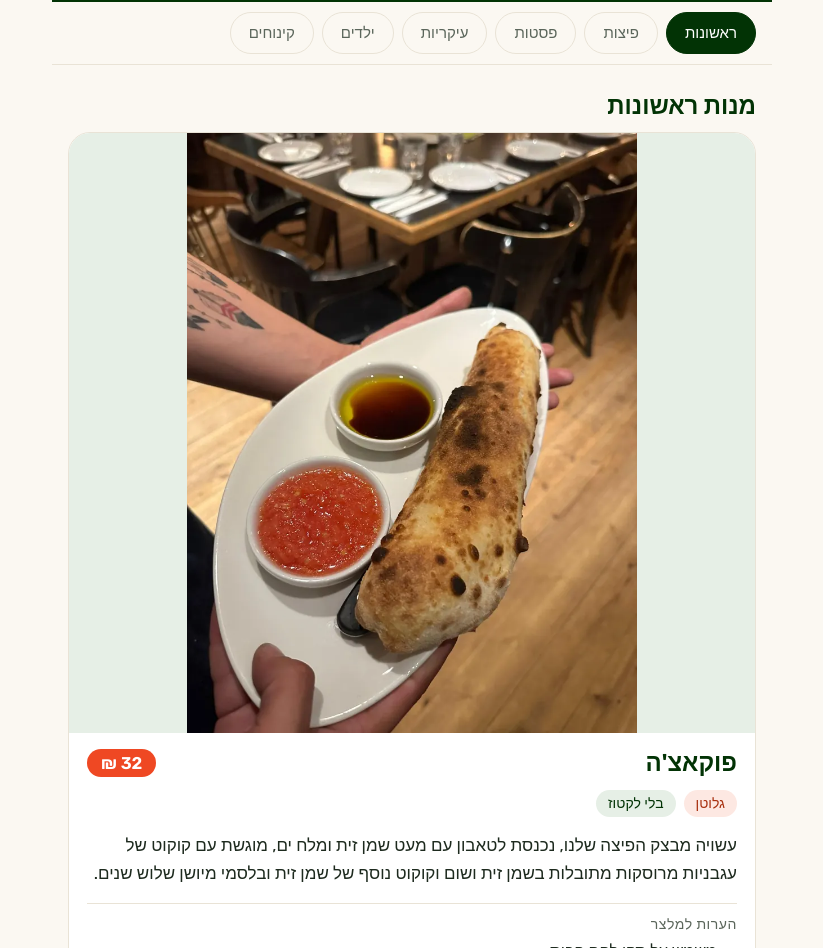
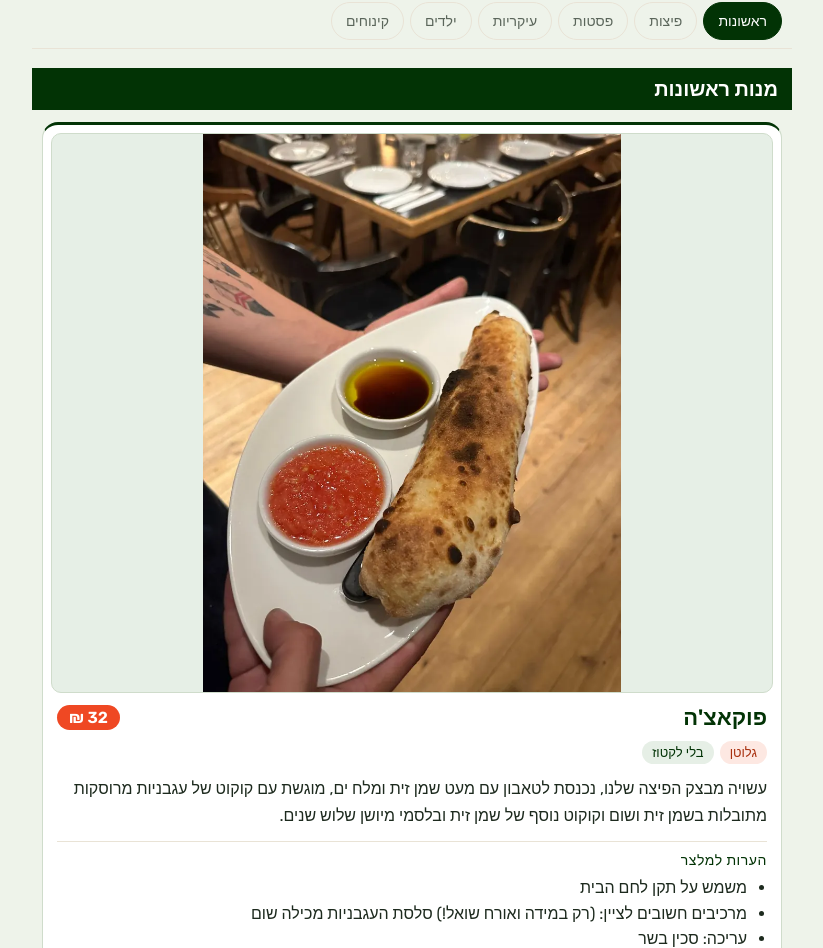
Before and after one commit to matanaz-pixel/Roberta.-Vinchi, a website: page menu/index.html in a window 1280 px wide. Shown: the part 50-998 px from the top of the page, without its empty margins (228-1051 px from the left). Drawn offline with Linux system fonts and the light colour scheme.

Commit message:
עיצוב "שילוב" לספר המנות (#4)
* עיצוב "שילוב" לספר המנות: יותר ירוק, שוליים קטנים, תמונה במסגרת דקה, בלי "לא סומן"

Co-Authored-By: Claude Sonnet 5.5 <noreply@anthropic.com>
Claude-Session: https://claude.ai/code/session_01LrpJwnu4FioNCWiusBScYe

* בדיקות: תמונה שמורה בקובץ הנתונים (data:) לא נבדקת כקובץ בדיסק

Co-Authored-By: Claude Sonnet 5.5 <noreply@anthropic.com>
Claude-Session: https://claude.ai/code/session_01LrpJwnu4FioNCWiusBScYe

---------

Co-authored-by: Claude Sonnet 5.5 <noreply@anthropic.com>

```diff
--- a/menu/index.html
+++ b/menu/index.html
@@ -22,49 +22,50 @@
     --accent-soft:#fde8e2; --gold-soft:#f4ecd6;
   }
   *{box-sizing:border-box;}
-  html{scroll-behavior:smooth;scroll-padding-top:128px;}
+  html{scroll-behavior:smooth;scroll-padding-top:112px;}
   html,body{margin:0;background:var(--cream);color:var(--text);font-family:'Rubik',system-ui,sans-serif;-webkit-tap-highlight-color:transparent;}
   button,input{font-family:inherit;font-size:16px;color:inherit;}
   button{cursor:pointer;}
   [hidden]{display:none !important;}
   @media (prefers-reduced-motion:reduce){html{scroll-behavior:auto}}
-  .app{max-width:720px;margin:0 auto;padding-bottom:calc(40px + env(safe-area-inset-bottom));}
+  .app{max-width:760px;margin:0 auto;padding-bottom:calc(40px + env(safe-area-inset-bottom));}
 
-  header.top{background:var(--green);color:#fff;display:flex;align-items:center;gap:12px;padding:12px 16px;padding-top:max(12px, env(safe-area-inset-top));}
-  header.top img{height:28px;width:auto;}
+  /* עיצוב "שילוב": הירוק של המסעדה, כרטיסים עם שוליים קטנים, תמונה שלמה במסגרת דקה */
+  :root{--band:#023305;--tint:#eef3ea;--frame:#cfdccb;}
+  html,body{background:var(--tint);}
+  header.top{background:var(--band);color:#fff;display:flex;align-items:center;gap:10px;padding:10px 12px;padding-top:max(10px, env(safe-area-inset-top));}
+  header.top img{height:24px;width:auto;}
   header.top .sub{font-size:13px;letter-spacing:.16em;color:#cfe0cf;flex:1;}
 
-  .sticky{position:sticky;top:0;z-index:5;background:var(--cream);box-shadow:0 1px 0 var(--line);}
-  .rowbar{display:flex;gap:8px;align-items:center;padding:10px 16px;}
-  #cats{display:flex;gap:8px;overflow-x:auto;scrollbar-width:none;flex:1;min-width:0;}
+  .sticky{position:sticky;top:0;z-index:5;background:var(--tint);box-shadow:0 1px 0 var(--line);}
+  .rowbar{display:flex;gap:6px;align-items:center;padding:8px 10px;}
+  #cats{display:flex;gap:6px;overflow-x:auto;scrollbar-width:none;flex:1;min-width:0;}
   #cats::-webkit-scrollbar{display:none;}
-  .chip{flex:none;background:transparent;border:1px solid var(--line);color:var(--text-dim);min-height:42px;border-radius:999px;padding:6px 18px;font-size:15px;white-space:nowrap;}
+  .chip{flex:none;background:transparent;border:1px solid var(--line);color:var(--text-dim);min-height:38px;border-radius:999px;padding:4px 14px;font-size:14px;white-space:nowrap;}
   .chip.on{background:var(--green);border-color:var(--green);color:#fff;}
-  .chip.small{min-height:38px;font-size:14px;padding:5px 14px;}
   :focus-visible{outline:3px solid var(--accent);outline-offset:2px;}
 
   #status{background:var(--gold-soft);color:#6b5a2b;padding:10px 16px;font-size:14px;}
-  section.cat h2.cat-title{font-size:24px;font-weight:600;color:var(--green);margin:28px 16px 12px;}
-  article.dish{background:var(--card);border:1px solid var(--line);border-radius:22px;overflow:hidden;margin:0 16px 18px;}
-  .hero{display:block;width:100%;height:auto;max-height:75vh;object-fit:contain;background:var(--green-soft);}
-  .noimg{display:flex;height:120px;align-items:center;justify-content:center;background:var(--green-soft);color:var(--text-dim);}
-  .inner{padding:16px 18px 20px;}
+  section.cat h2.cat-title{font-size:20px;font-weight:600;color:#fff;background:var(--band);margin:20px 0 12px;padding:9px 14px;}
+  article.dish{background:var(--card);border:1px solid var(--frame);border-top:3px solid var(--band);border-radius:16px;overflow:hidden;margin:0 10px 12px;padding:8px 8px 0;}
+  .hero{display:block;width:100%;height:auto;max-height:70vh;object-fit:contain;background:var(--green-soft);border:1px solid var(--frame);border-radius:10px;}
+  .noimg{display:flex;height:96px;align-items:center;justify-content:center;background:var(--green-soft);color:var(--text-dim);border-radius:10px;}
+  .inner{padding:12px 6px 16px;}
   .row{display:flex;justify-content:space-between;gap:12px;align-items:flex-start;}
-  h3.name{margin:0;font-size:24px;line-height:1.2;color:var(--green);font-weight:600;text-wrap:balance;}
-  .price{flex:none;background:var(--accent);color:#fff;border-radius:999px;padding:4px 14px;font-weight:600;font-size:17px;}
-  .tags{display:flex;flex-wrap:wrap;gap:8px;margin-top:12px;}
-  .tag{font-size:14px;border-radius:999px;padding:5px 12px;background:var(--line);color:var(--text);}
+  h3.name{margin:0;font-size:22px;line-height:1.2;color:var(--green);font-weight:600;text-wrap:balance;}
+  .price{flex:none;background:var(--accent);color:#fff;border-radius:999px;padding:3px 12px;font-weight:600;font-size:16px;}
+  .tags{display:flex;flex-wrap:wrap;gap:6px;margin-top:10px;}
+  .tag{font-size:13px;border-radius:999px;padding:4px 10px;background:var(--line);color:var(--text);}
   .tag.has{background:var(--accent-soft);color:#a8300f;}
   .tag.opt{background:var(--gold-soft);color:#6b5a2b;}
   .tag.ok{background:var(--green-soft);color:var(--green);}
-  .tag.unk{background:#fff;border:1px dashed var(--text-dim);color:var(--text-dim);}
   .tag.vegan{background:var(--green);color:#fff;}
-  .desc{line-height:1.65;margin:14px 0 0;font-size:17px;}
-  .blk{margin-top:16px;padding-top:12px;border-top:1px solid var(--line);}
-  .blk h4{margin:0 0 6px;font-size:14px;color:var(--text-dim);font-weight:500;letter-spacing:.04em;}
+  .desc{line-height:1.65;margin:12px 0 0;font-size:16px;}
+  .blk{margin-top:12px;padding-top:10px;border-top:1px solid var(--line);}
+  .blk h4{margin:0 0 6px;font-size:14px;color:var(--green);font-weight:500;letter-spacing:.04em;}
   .blk ul{margin:0;padding-inline-start:20px;line-height:1.6;}
   .blk p{margin:0;line-height:1.6;white-space:pre-line;}
-  .fine{font-size:12px;color:var(--text-dim);margin:8px 18px 0;text-align:center;}
+  .fine{font-size:12px;color:var(--green);margin:8px 12px 0;text-align:center;}
   .empty{text-align:center;color:var(--text-dim);padding:56px 24px;}
   #top{position:fixed;bottom:calc(16px + env(safe-area-inset-bottom));left:16px;width:48px;height:48px;border-radius:50%;border:none;background:var(--green);color:#fff;font-size:20px;box-shadow:0 4px 14px rgba(0,0,0,.25);}
 </style>
--- a/menu/menu-view.js
+++ b/menu/menu-view.js
@@ -47,7 +47,6 @@
       if (s === 'has') out.push('<span class="tag has">' + a.label + '</span>');
       else if (s === 'option') out.push('<span class="tag opt">' + a.label + ' (אפשר בלי)</span>');
       else if (s === 'free' && (a.key === 'gluten' || a.key === 'lactose')) out.push('<span class="tag ok">בלי ' + a.label + '</span>');
-      else if (s === 'unknown') out.push('<span class="tag unk">' + a.label + ' לא סומן, לשאול את המטבח</span>');
     });
     return out.join('');
   }
```
Also changed, not shown: tests/menu-lib.test.js (+1 -1 lines).
